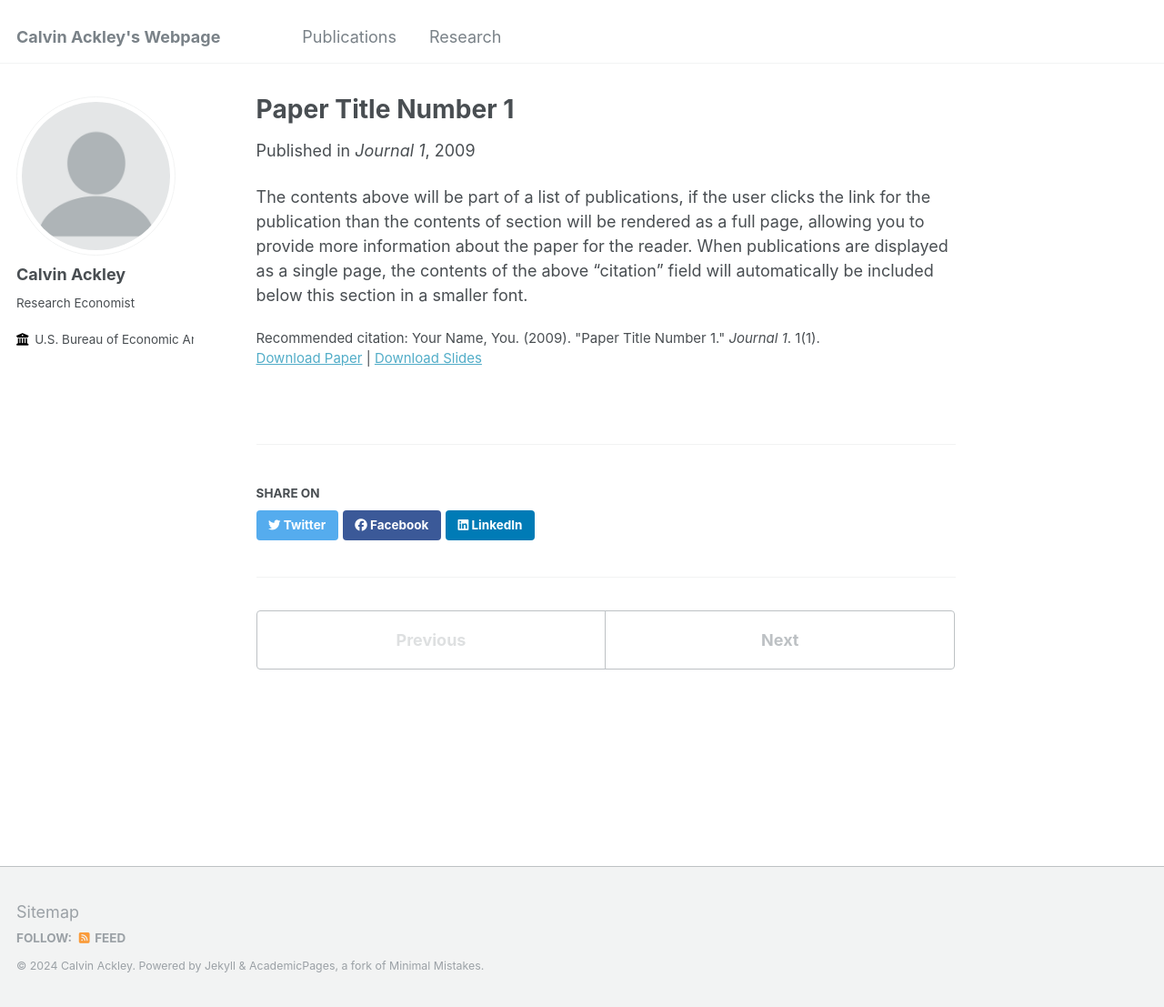
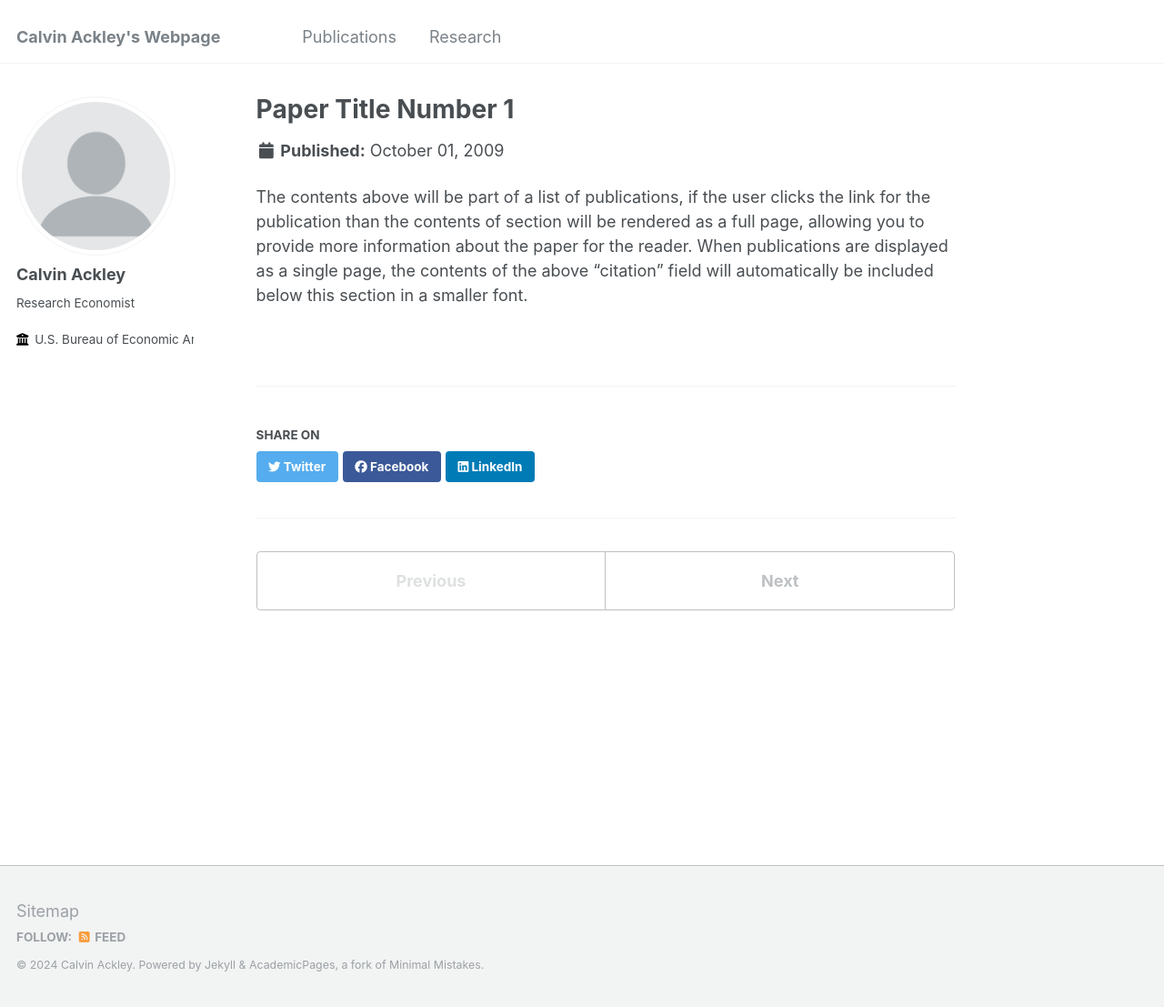
Before and after one commit to ackleycb/ackleycb.github.io, a Jekyll site: the page built from _publications/2009-10-01-paper-title-number-1.md, in a window 1280 px wide and 1107 px high. Shown: the whole window at 91% size. Built offline with Jekyll 4.4.1, drawn with Linux system fonts in a browser that asks for light colours.

Commit message:
Update 2009-10-01-paper-title-number-1.md

```diff
--- a/_publications/2009-10-01-paper-title-number-1.md
+++ b/_publications/2009-10-01-paper-title-number-1.md
@@ -1,13 +1,5 @@
 ---
-title: "Paper Title Number 1"
-collection: publications
-permalink: /publication/2009-10-01-paper-title-number-1
-excerpt: 'This paper is about the number 1. The number 2 is left for future work.'
-date: 2009-10-01
-venue: 'Journal 1'
-slidesurl: 'http://academicpages.github.io/files/slides1.pdf'
 paperurl: 'http://academicpages.github.io/files/paper1.pdf'
-citation: 'Your Name, You. (2009). &quot;Paper Title Number 1.&quot; <i>Journal 1</i>. 1(1).'
 ---
 
 The contents above will be part of a list of publications, if the user clicks the link for the publication than the contents of section will be rendered as a full page, allowing you to provide more information about the paper for the reader. When publications are displayed as a single page, the contents of the above "citation" field will automatically be included below this section in a smaller font.
```
